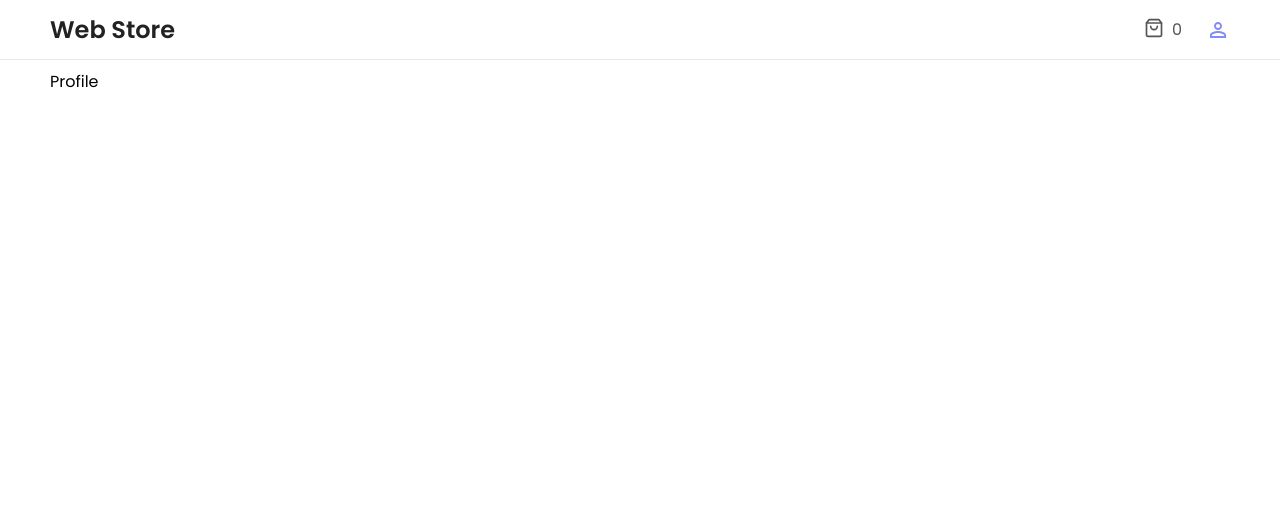
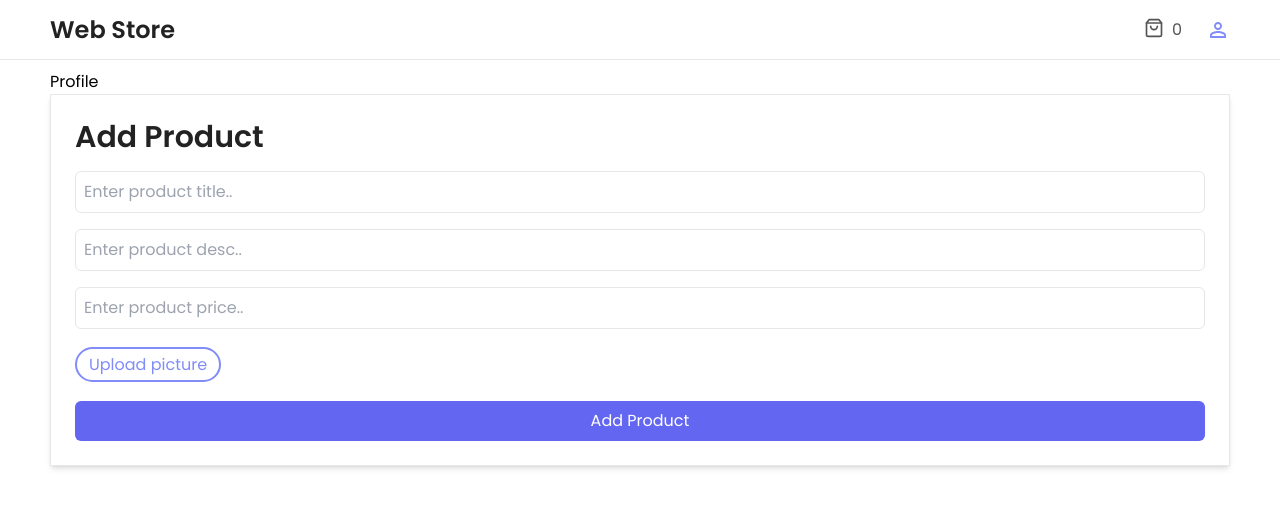
Before and after one commit to Md-Zainulabdin/web-store, a React (Create React App) app: page /profile in a window 1280 px wide. Shown: the top 508 px of the page. Built offline with nearby package versions, Linux system fonts and the light colour scheme.

Commit message:
add product btn

```diff
--- a/package.json
+++ b/package.json
@@ -7,6 +7,7 @@
     "@testing-library/jest-dom": "^5.17.0",
     "@testing-library/react": "^13.4.0",
     "@testing-library/user-event": "^13.5.0",
+    "firebase": "^10.4.0",
     "react": "^18.2.0",
     "react-dom": "^18.2.0",
     "react-icons": "^4.11.0",
--- /dev/null
+++ b/src/components/ProductForm.jsx
@@ -0,0 +1,46 @@
+import React, { useState } from "react";
+import { useRef } from "react";
+
+const ProductForm = () => {
+    const [image, setImage] = useState("");
+    const inputRef = useRef(null);
+
+    const showInput = () => {
+       inputRef.current.click();
+    }
+
+    const handleImageInput = (e) => {
+        const file = e.target.file[0];
+    }
+  return (
+    <div className="w-full border p-6 bg-white shadow-md">
+        <div className="title">
+            <h1 className="w-full text-3xl font-semibold text-[--text-color]">Add Product</h1>
+        </div>
+      <form action="#" className="w-full flex flex-col gap-4 mt-4">
+        <div>
+          <input type="text" placeholder="Enter product title.." required className="border outline-indigo-400 p-2 w-full rounded-md" />
+        </div>
+
+        <div>
+          <input type="text" placeholder="Enter product desc.." required className="border outline-indigo-400 p-2 w-full rounded-md" />
+        </div>
+
+        <div>
+          <input type="number" placeholder="Enter product price.." required className="border outline-indigo-400 p-2 w-full rounded-md" />
+        </div>
+
+        <div className="my-2">
+            <span onClick={showInput} className="border-2 border-indigo-400 px-3 py-1 rounded-full text-indigo-400 cursor-pointer">Upload picture</span>
+            <input ref={inputRef} onChange={handleImageInput} type="file" name="file" id="file" className="hidden"/>
+        </div>
+
+        <div>
+            <button type="submit" className="w-full text-center p-2 bg-indigo-500 text-white rounded-md">Add Product</button>
+        </div>
+      </form>
+    </div>
+  );
+};
+
+export default ProductForm;
--- /dev/null
+++ b/src/libs/firebase.js
@@ -0,0 +1,12 @@
+import { initializeApp } from "firebase/app";
+
+const firebaseConfig = {
+  apiKey: "AIzaSyCM4hT1e7cmCwi67UZEL1LeRfSkol_ipcA",
+  authDomain: "web-store-bd2e2.firebaseapp.com",
+  projectId: "web-store-bd2e2",
+  storageBucket: "web-store-bd2e2.appspot.com",
+  messagingSenderId: "353595132407",
+  appId: "1:353595132407:web:04474a3c9e90d5618906f2"
+};
+
+const app = initializeApp(firebaseConfig);
--- a/src/pages/product/index.jsx
+++ b/src/pages/product/index.jsx
@@ -1,5 +1,5 @@
 import React, { useState } from "react";
-import { Link, useParams } from "react-router-dom";
+import { useParams } from "react-router-dom";
 import { productList } from "../../data/products";
 import { AiOutlineShopping } from "react-icons/ai";
 import { BiShoppingBag } from "react-icons/bi";
--- a/src/pages/profile/index.jsx
+++ b/src/pages/profile/index.jsx
@@ -1,9 +1,13 @@
-import React from 'react'
+import React from "react";
+import ProductForm from "../../components/ProductForm";
 
 const Profile = () => {
   return (
-    <div>Profile</div>
-  )
-}
+    <div>
+      <h1>Profile</h1>
+      <ProductForm />
+    </div>
+  );
+};
 
-export default Profile
+export default Profile;
```
Also changed, not shown: 1 other file (tests, documents, lock files or other folders).
